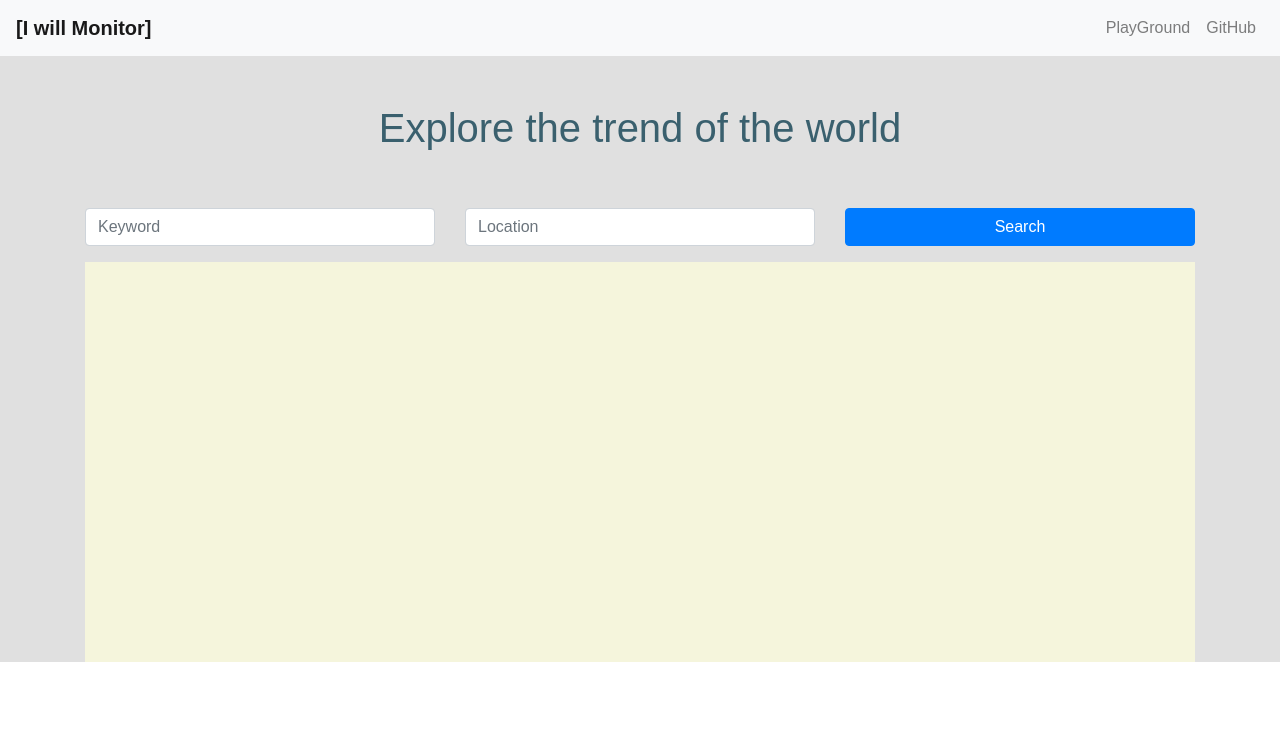
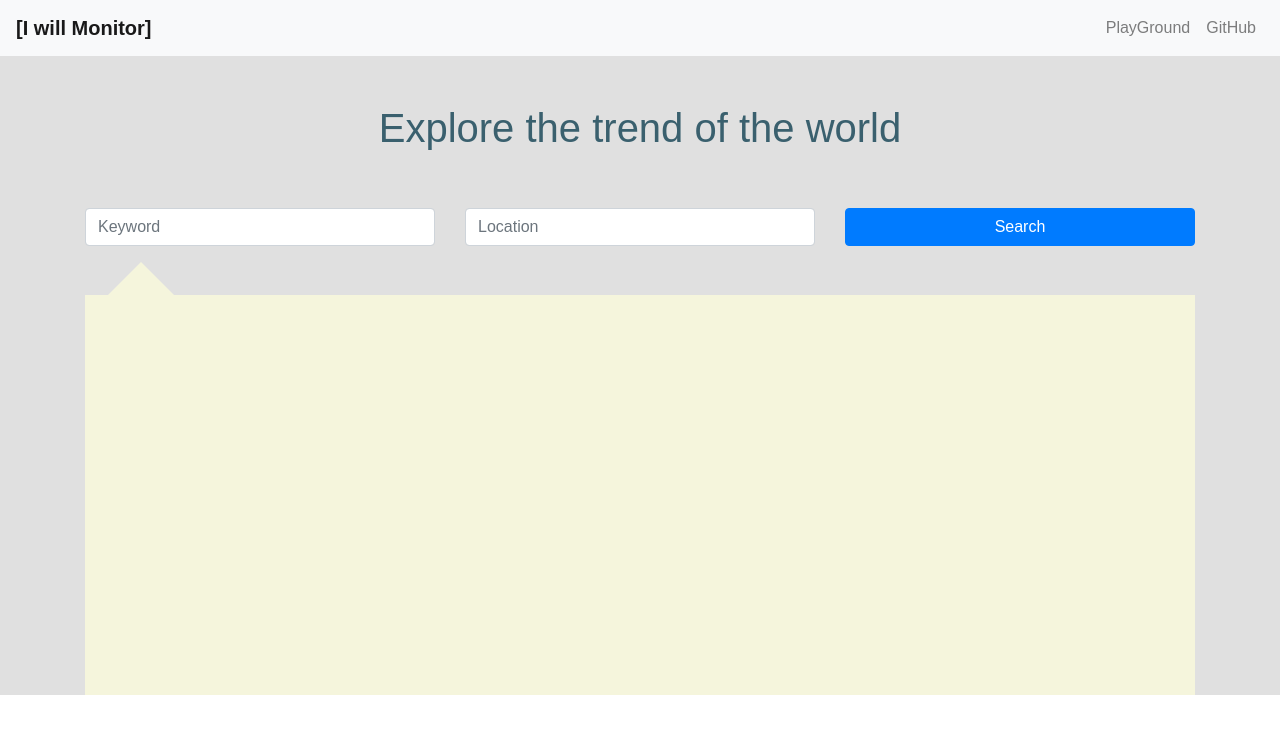
Before and after one commit to tjHsu/I-will-Monitor, a React (Create React App) app in the folder client/: page /playground in a window 1280 px wide. Shown: the top 734 px of the page. Built offline with nearby package versions, Linux system fonts and the light colour scheme.

Commit message:
FIP: playground 2 block

```diff
--- a/client/src/components/PlayGround.css
+++ b/client/src/components/PlayGround.css
@@ -22,3 +22,23 @@
     top:50%;
     transform: translateX(-50%) translateY(-50%)
 }
+
+
+
+.triangle-up {
+    width: 9%;
+    height: 0;
+    padding-left:5%;
+    padding-bottom: 3%;
+    overflow: hidden;
+}
+.triangle-up:after {
+    content: "";
+    display: block;
+    width: 0;
+    height: 0;
+    margin-left:-500px;
+    border-left: 500px solid transparent;
+    border-right: 500px solid transparent;
+    border-bottom: 500px solid beige;
+}
--- a/client/src/components/PlayGround.js
+++ b/client/src/components/PlayGround.js
@@ -374,7 +374,7 @@ else{
           <Col>
           </Col>
         </Row>
-
+        <div class="triangle-up triangle-div"></div>
         <div className="bottom-box">
           <Row>
             <Col>
```
